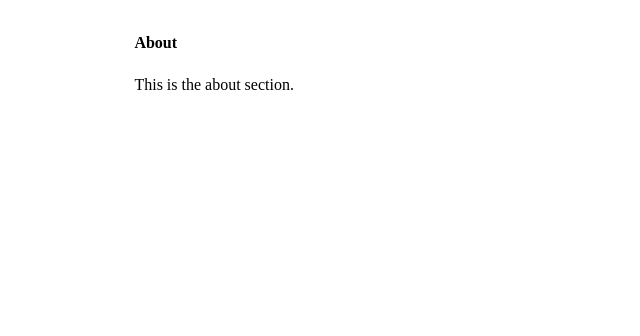
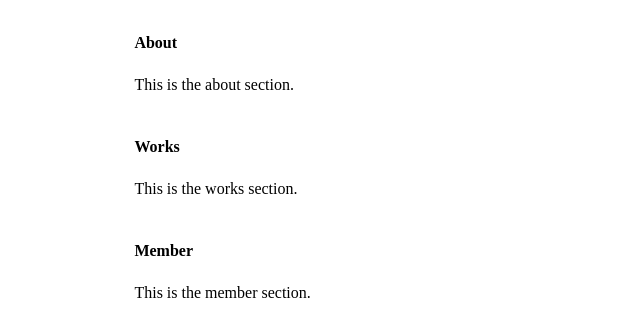
Before and after one commit to GreenTeaProgrammers/greenteaProgrammersPortfolio, a Next.js app: page /home in a window 1280 px wide. Shown: the top 336 px of the page, without its empty margins (0-640 px from the left). Built offline with nearby package versions, Linux system fonts and the light colour scheme.

Commit message:
feat: セクションを追加

```diff
--- a/src/components/molecules/sectionContent.tsx
+++ b/src/components/molecules/sectionContent.tsx
@@ -1,13 +1,15 @@
 import React from "react";
 
 interface SectionContentProps {
-    content: string;
+    content?: string,
+    component?: React.ReactNode,
 };
 
-const SectionContent: React.FC<SectionContentProps> = ({ content }) => {
+const SectionContent: React.FC<SectionContentProps> = ({ content, component }) => {
     return (
         <div>
             { content }
+            { component }
         </div>
     );
 };
--- /dev/null
+++ b/src/components/organism/memberSection.tsx
@@ -0,0 +1,15 @@
+import React from 'react';
+import { VStack } from '@chakra-ui/react';
+import SectionTitle from '../atoms/sectionTitle';
+import SectionContent from '../molecules/sectionContent';
+
+const MemberSection: React.FC = () => {
+    return (
+        <VStack align="left" p={10} width="80%">
+            <SectionTitle title="Member" />
+            <SectionContent content="This is the member section." />
+        </VStack>
+    );
+};
+
+export default MemberSection;
--- /dev/null
+++ b/src/components/organism/worksSection.tsx
@@ -0,0 +1,15 @@
+import React from 'react';
+import { VStack } from '@chakra-ui/react';
+import SectionTitle from '../atoms/sectionTitle';
+import SectionContent from '../molecules/sectionContent';
+
+const WorksSection: React.FC = () => {
+    return (
+        <VStack align="left" p={10} width="80%">
+            <SectionTitle title="Works" />
+            <SectionContent content="This is the works section." />
+        </VStack>
+    );
+};
+
+export default WorksSection;
--- a/src/pages/home.tsx
+++ b/src/pages/home.tsx
@@ -1,11 +1,15 @@
 import { VStack } from "@chakra-ui/react";
 import React from "react";
 import AboutSection from "@/components/organism/aboutSection";
+import MemberSection from "@/components/organism/memberSection";
+import WorksSection from "@/components/organism/worksSection";
 
 const HomePage: React.FC = () => {
   return (
     <VStack width="100%">
       <AboutSection />
+      <WorksSection />
+      <MemberSection />
     </VStack>
   );
 };
```
